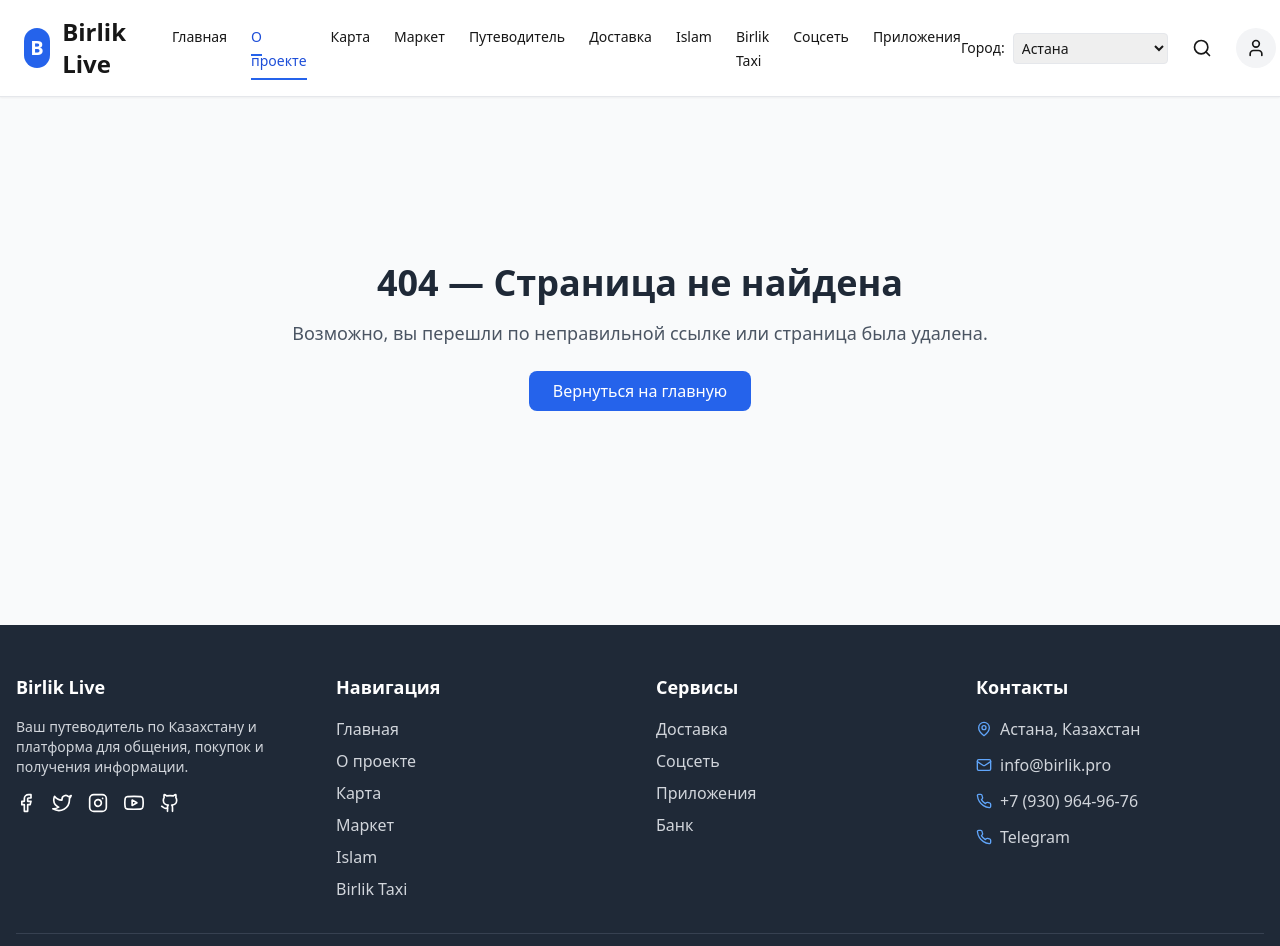
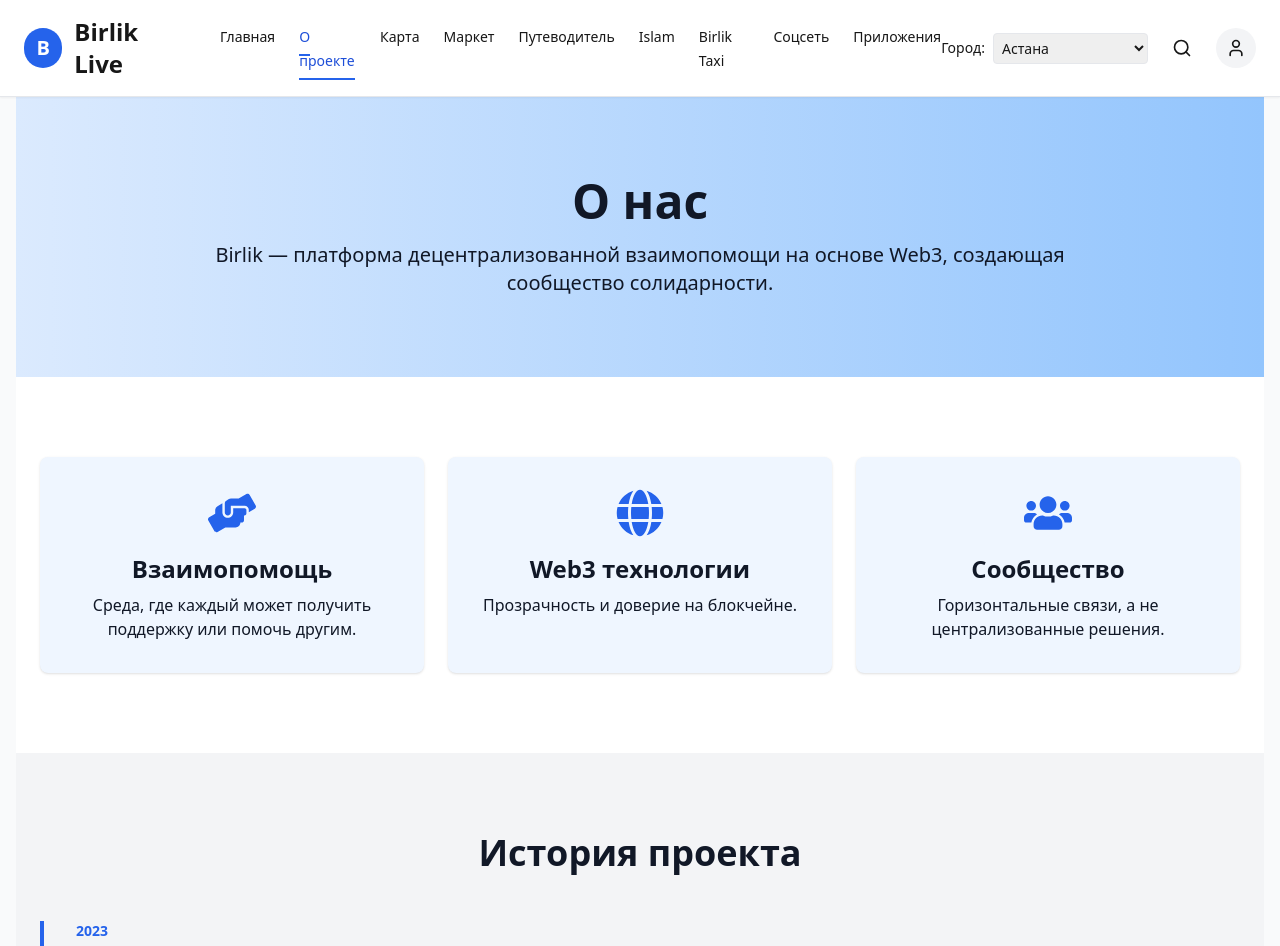
Before and after one commit to Loamanroy/Birlik, a React (Vite) app: page /about in a window 1280 px wide. Shown: the top 946 px of the page. Built offline with nearby package versions, Linux system fonts and the light colour scheme.

Commit message:
Добавлены новые страницы

```diff
--- a/package.json
+++ b/package.json
@@ -57,6 +57,7 @@
     "react-dom": "^18.3.1",
     "react-hook-form": "^7.56.4",
     "react-i18next": "^15.5.2",
+    "react-icons": "^5.5.0",
     "react-leaflet": "^4.2.1",
     "react-resizable-panels": "^3.0.2",
     "react-router-dom": "^7.6.0",
--- a/src/App.tsx
+++ b/src/App.tsx
@@ -5,7 +5,6 @@
 import MarketPage from './pages/MarketPage'
 import IslamPage from './pages/IslamPage'
 import KeleminPage from './pages/KeleminPage.tsx'
-import DeliveryPage from './pages/DeliveryPage'
 import SocialPage from './pages/SocialPage'
 import AppsPage from './pages/AppsPage'
 import LoginPage from './pages/LoginPage'
@@ -38,6 +37,8 @@
 import ExchangePage from "./pages/bank/ExchangePage";
 import IslamicBankingPage from "./pages/bank/IslamicBankingPage";
 import BankDeliveryPage from "./pages/bank/DeliveryPage";
+import AddProductPage from "@/pages/AddProductPage.tsx";
+import AboutPage from "@/pages/AboutPage.tsx";
 
 function App() {
     return (
@@ -46,13 +47,14 @@
                 <Routes>
                     <Route element={<MainLayout/>}>
                         <Route path="/" element={<HomePage/>}/>
+                        <Route path="/about" element={<AboutPage/>}/>
                         <Route path="/map" element={<MapPage/>}/>
                         <Route path="/market" element={<MarketPage/>}/>
+                        <Route path="/market/add" element={<AddProductPage/>}/>
                         <Route path="/market/product/:id" element={<ProductDetailPage/>}/>
                         <Route path="/birlik-taxi" element={<TaxiPage/>}/>
                         <Route path="/islam" element={<IslamPage/>}/>
                         <Route path="/kelemin" element={<KeleminPage/>}/>
-                        <Route path="/delivery" element={<DeliveryPage/>}/>
                         <Route path="/social" element={<SocialPage/>}/>
                         <Route path="/apps" element={<AppsPage/>}/>
                         <Route path="/login" element={<LoginPage/>}/>
--- a/src/components/layout/main/Header.tsx
+++ b/src/components/layout/main/Header.tsx
@@ -1,4 +1,4 @@
-import { Search, Menu, X, ChevronDown, ChevronRight, Home, Map, ShoppingBag, Book, Navigation, Truck, Users, Layers, Car } from 'lucide-react';
+import { Search, Menu, X, ChevronDown, ChevronRight, Home, Map, ShoppingBag, Book, Navigation, Users, Layers, Car } from 'lucide-react';
 import { Link, useLocation } from 'react-router-dom';
 import UserAccountMenu from '@/components/user/UserAccountMenu';
 import LocationSelector from '@/components/shared/LocationSelector';
@@ -33,7 +33,6 @@
         { path: '/map', label: 'Карта', icon: <Map size={18} /> },
         { path: '/market', label: 'Маркет', icon: <ShoppingBag size={18} /> },
         { path: '/kelemin', label: 'Путеводитель', icon: <Car size={18} /> },
-        { path: '/delivery', label: 'Доставка', icon: <Truck size={18} /> },
       ]
     },
     {
--- /dev/null
+++ b/src/pages/AboutPage.tsx
@@ -0,0 +1,124 @@
+import React from "react";
+import {FaHandsHelping, FaUsers, FaGlobe} from "react-icons/fa";
+
+
+
+const About: React.FC = () => {
+    return (
+        <div
+            className="w-full bg-white dark:bg-gray-900 text-gray-900 dark:text-gray-100 transition-colors duration-300">
+            {/* Hero Section */}
+            <section
+                className="w-full py-20 px-6 text-center bg-gradient-to-r from-blue-100 to-blue-300 dark:from-blue-900 dark:to-blue-800">
+                <h1 className="text-5xl font-bold mb-4">О нас</h1>
+                <p className="text-xl max-w-4xl mx-auto">
+                    Birlik — платформа децентрализованной взаимопомощи на основе Web3, создающая сообщество
+                    солидарности.
+                </p>
+            </section>
+
+            {/* Mission / Features */}
+            <section className="grid grid-cols-1 md:grid-cols-3 gap-6 py-20 px-6 bg-white dark:bg-gray-800">
+                <div
+                    className="p-8 rounded-lg shadow hover:shadow-xl bg-blue-50 dark:bg-blue-900 text-center transition">
+                    <FaHandsHelping className="text-blue-600 dark:text-blue-300 text-5xl mx-auto mb-4"/>
+                    <h3 className="text-2xl font-semibold mb-2">Взаимопомощь</h3>
+                    <p>Среда, где каждый может получить поддержку или помочь другим.</p>
+                </div>
+                <div
+                    className="p-8 rounded-lg shadow hover:shadow-xl bg-blue-50 dark:bg-blue-900 text-center transition">
+                    <FaGlobe className="text-blue-600 dark:text-blue-300 text-5xl mx-auto mb-4"/>
+                    <h3 className="text-2xl font-semibold mb-2">Web3 технологии</h3>
+                    <p>Прозрачность и доверие на блокчейне.</p>
+                </div>
+                <div
+                    className="p-8 rounded-lg shadow hover:shadow-xl bg-blue-50 dark:bg-blue-900 text-center transition">
+                    <FaUsers className="text-blue-600 dark:text-blue-300 text-5xl mx-auto mb-4"/>
+                    <h3 className="text-2xl font-semibold mb-2">Сообщество</h3>
+                    <p>Горизонтальные связи, а не централизованные решения.</p>
+                </div>
+            </section>
+
+            {/* Project History */}
+            <section className="w-full py-20 px-6 bg-gray-100 dark:bg-gray-800">
+                <h2 className="text-4xl font-bold text-center mb-12">История проекта</h2>
+                <div className="relative border-l-4 border-blue-600 dark:border-blue-400 pl-8 space-y-10">
+                    {[
+                        {year: "2023", event: "Идея родилась во время волонтёрской работы."},
+                        {year: "2024", event: "Разработка MVP и создание первых смарт-контрактов."},
+                        {year: "2025", event: "Запуск тестовой сети и открытие сообщества Birlik."},
+                    ].map((item, i) => (
+                        <div key={i}>
+                            <div className="text-sm text-blue-600 dark:text-blue-300 font-semibold">{item.year}</div>
+                            <div className="text-lg">{item.event}</div>
+                        </div>
+                    ))}
+                </div>
+            </section>
+
+            {/* Testimonials */}
+            <section className="w-full bg-white dark:bg-gray-900 py-20 px-6">
+                <h2 className="text-4xl font-bold text-center mb-12">Отзывы сообщества</h2>
+                <div className="flex flex-wrap gap-8 justify-center">
+                    {[
+                        {
+                            name: "Марат",
+                            text: "Я смог получить помощь, когда потерял работу. Birlik — это реальное сообщество, а не просто платформа."
+                        },
+                        {name: "Светлана", text: "Очень удобно помогать другим анонимно, но с полной прозрачностью!"},
+                        {
+                            name: "Андрей",
+                            text: "Приятно быть частью чего-то по-настоящему человеческого и децентрализованного."
+                        },
+                    ].map((t, idx) => (
+                        <div
+                            key={idx}
+                            className="bg-gray-100 dark:bg-gray-800 text-gray-800 dark:text-gray-100 w-80 p-6 rounded-lg shadow-md"
+                        >
+                            <p className="italic mb-4">“{t.text}”</p>
+                            <p className="font-semibold text-right">— {t.name}</p>
+                        </div>
+                    ))}
+                </div>
+            </section>
+
+            {/* Team Section */}
+            <section className="w-full bg-gray-50 dark:bg-gray-800 py-20 px-6">
+                <h2 className="text-4xl font-bold text-center mb-10">Наша команда</h2>
+                <div className="flex flex-wrap justify-center gap-10">
+                    {[
+                        {name: "Айдар", role: "Fullstack Developer"},
+                        {name: "Алексей", role: "UI/UX Designer"},
+                        {name: "Динара", role: "Community Manager"},
+                    ].map((member, index) => (
+                        <div
+                            key={index}
+                            className="w-72 bg-white dark:bg-gray-900 rounded-xl shadow-lg p-6 text-center hover:scale-105 transition-transform"
+                        >
+                            <div
+                                className="w-24 h-24 rounded-full bg-blue-200 dark:bg-blue-600 text-blue-700 dark:text-white flex items-center justify-center text-3xl font-bold mx-auto mb-4">
+                                {member.name[0]}
+                            </div>
+                            <h4 className="text-xl font-semibold">{member.name}</h4>
+                            <p className="text-gray-600 dark:text-gray-400">{member.role}</p>
+                        </div>
+                    ))}
+                </div>
+            </section>
+
+            {/* Call to Action */}
+            <section className="w-full py-16 px-6 bg-gradient-to-r from-blue-500 to-blue-700 text-white text-center">
+                <h3 className="text-3xl font-semibold mb-4">Готовы присоединиться?</h3>
+                <p className="text-lg mb-6">Станьте частью Birlik и начните помогать уже сегодня.</p>
+                <a
+                    href="/register"
+                    className="inline-block bg-white text-blue-700 font-semibold px-8 py-3 rounded-full shadow hover:bg-gray-100 transition"
+                >
+                    Зарегистрироваться
+                </a>
+            </section>
+        </div>
+    );
+};
+
+export default About;
--- a/src/pages/MarketPage.tsx
+++ b/src/pages/MarketPage.tsx
@@ -55,7 +55,7 @@
         <div className="flex justify-between items-center mb-6">
           <h1 className="text-2xl font-bold">Marketplace Dashboard</h1>
           <Link
-            to="/bank/marketplace/add"
+            to="/market/add"
             className="bg-blue-500 text-white px-4 py-2 rounded-md flex items-center"
           >
             <Plus size={18} className="mr-1" />
```
Also changed, not shown: 1 other file (tests, documents, lock files or other folders).
